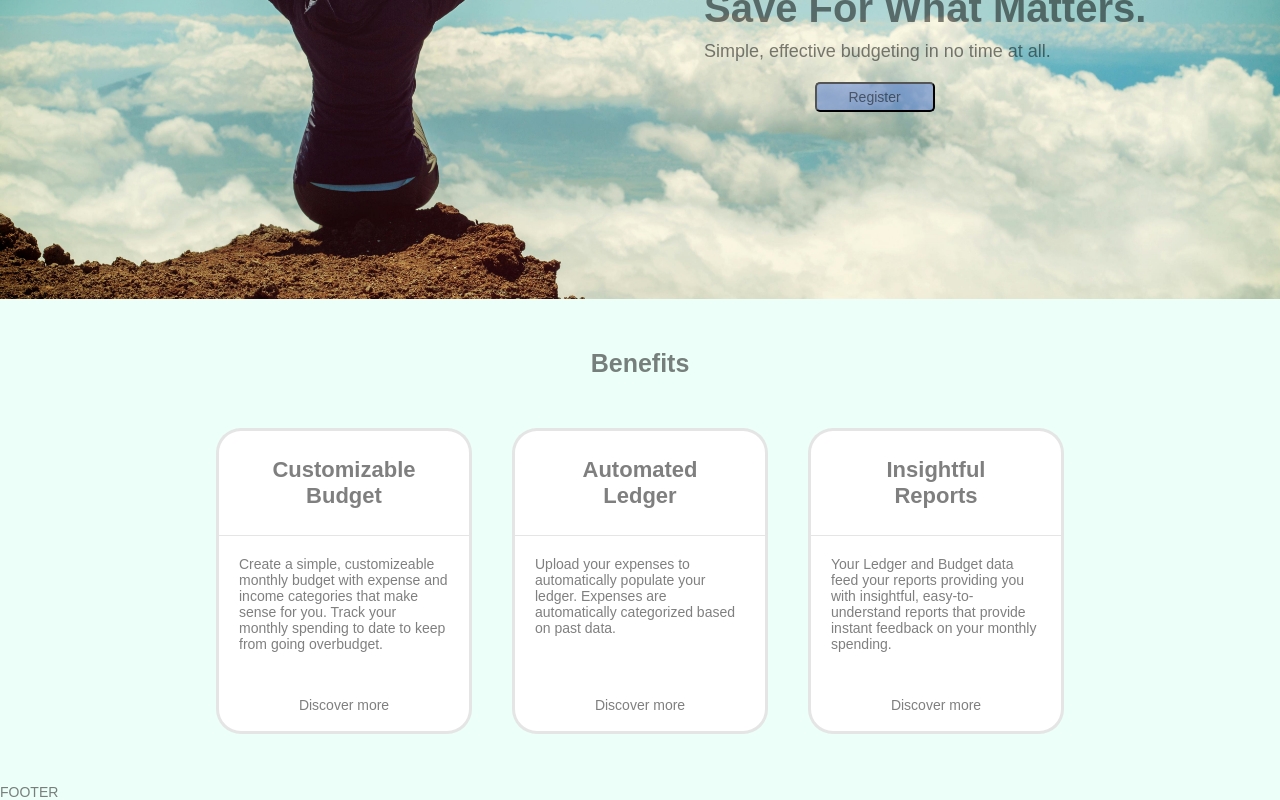
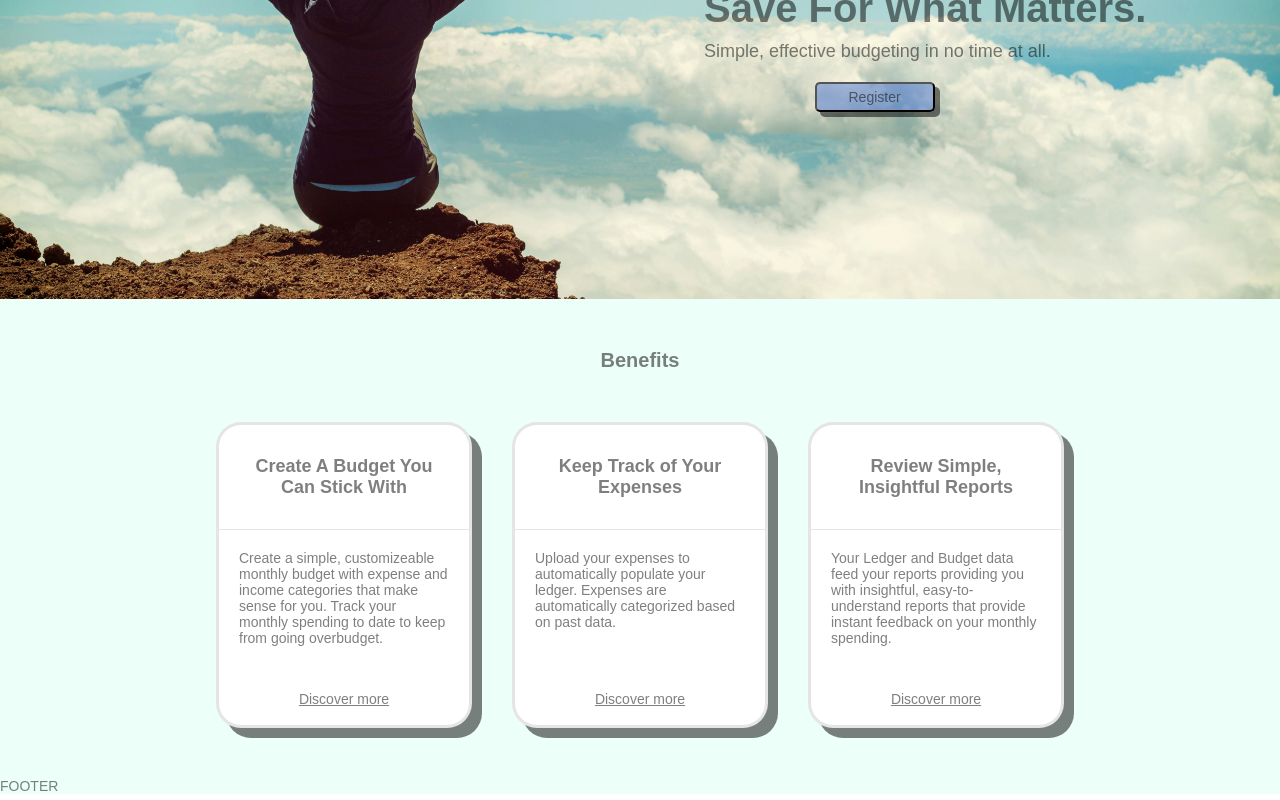
Before and after one commit to chrisgo2286/budget-app-frontend, a React (Create React App) app: page / in a window 1280 px wide. Shown: the part 271-1071 px from the top of the page. Built offline with nearby package versions, Linux system fonts and the light colour scheme.

Commit message:
Worked on services

```diff
--- a/src/components/home/hero.jsx
+++ b/src/components/home/hero.jsx
@@ -1,6 +1,9 @@
+import { useNavigate } from 'react-router-dom';
 import heroImage from '../../assets/hero.jpg';
 
 export default function Hero () {
+    const navigate = useNavigate();
+
     return (
         <section
             className="hero"
@@ -9,7 +12,11 @@ export default function Hero () {
             <div className='hero-content'>
                 <div className="headline">Save For What Matters.</div>
                 <div className="headline-detail">Simple, effective budgeting in no time at all.</div>
-                <button className="cta">Register</button>
+                <button
+                    className="cta"
+                    onClick={() => navigate('/registration')}>
+                    Register
+                </button>
             </div>
         </section>
     )
--- a/src/components/home/home.css
+++ b/src/components/home/home.css
@@ -1,6 +1,6 @@
 .home {
     height: 100%;
-    background-color: rgba(127, 255, 212, 0.137);
+    background-color: var(--siteBGColor);
 }
 
 .hero {
@@ -37,6 +37,7 @@
     border-radius: 5px;
     width: 120px;
     height: 30px;
+    box-shadow: 5px 5px;
 }
 
 .cta:hover {
--- a/src/components/home/services.css
+++ b/src/components/home/services.css
@@ -7,7 +7,7 @@
 }
 
 .services-header {
-    font-size: 25px;
+    font-size: 20px;
     font-weight: bold;
     margin-bottom: 50px;
 }
--- a/src/components/home/services.jsx
+++ b/src/components/home/services.jsx
@@ -1,3 +1,4 @@
+import { Link } from 'react-router-dom';
 import Card from "../miscComponents/card/card"
 import './services.css';
 
@@ -7,31 +8,31 @@ export default function Services () {
             <div className="services-header">Benefits</div>
             <div className="cards">
                 <Card
-                    headlineText="Customizable Budget"
+                    headlineText="Create A Budget You Can Stick With"
                     detailText={
                         "Create a simple, customizeable monthly budget with " +
                         "expense and income categories that make sense for you. " +
                         "Track your monthly spending to date to keep from going " +
                         "overbudget."
                     }
-                    link="Discover more" />
+                    link={<Link to='/registration'>Discover more</Link>} />
                 <Card
-                    headlineText="Automated Ledger"
+                    headlineText="Keep Track of Your Expenses"
                     detailText={
                         "Upload your expenses to automatically populate your " +
                         "ledger. Expenses are automatically categorized based " +
                         "on past data."
                     }
-                    link="Discover more" />
+                    link={<Link to='/registration'>Discover more</Link>} />
                 <Card
-                    headlineText="Insightful Reports"
+                    headlineText="Review Simple, Insightful Reports"
                     detailText={
                         "Your Ledger and Budget data feed your reports " +
                         "providing you with insightful, easy-to-understand " +
                         "reports that provide instant feedback on your monthly " +
                         "spending."
                     }
-                    link="Discover more" />
+                    link={<Link to='/registration'>Discover more</Link>} />
             </div>
 
         </section>
--- a/src/components/miscComponents/card/card.css
+++ b/src/components/miscComponents/card/card.css
@@ -1,5 +1,6 @@
 .card {
     border: 3px solid var(--siteBorderColor);
+    box-shadow: 10px 10px;
     display: flex;
     flex-direction: column;
     height: 300px;
@@ -13,7 +14,7 @@
     display: flex;
     text-align: center;
     align-items: center;
-    font-size: 22px;
+    font-size: 18px;
     padding: 0px 35px;
     font-weight: bold;
     height: 40%;
--- a/src/components/navbar/navbarFunctions.jsx
+++ b/src/components/navbar/navbarFunctions.jsx
@@ -37,7 +37,7 @@ export function siteLinksLoggedIn () {
 export function siteLinksLoggedOut () {
     return (
         <React.Fragment>
-            <Link to='/login'>Home</Link>
+            <Link to='/'>Home</Link>
             <Link to='/login'>Budget</Link>
             <Link to='/login'>Ledger</Link>
         </React.Fragment>
--- a/src/components/registration/registration.css
+++ b/src/components/registration/registration.css
@@ -1,3 +1,7 @@
+main {
+    background-color: var(--siteBGColor);
+}
+
 .registration {
     display: grid;
     grid-template-columns: repeat(3, 1fr);
@@ -61,7 +65,7 @@
     cursor: pointer;
 }
 
-.registration-btn {
+/* .registration-btn {
     grid-area: register-btn;
     color: white;
     background-color: var(--thirdColor);
@@ -75,4 +79,20 @@
 .registration-btn:hover {
     background-color: var(--fourthColor);
     cursor: pointer;
+} */
+
+.registration-btn {
+    grid-area: register-btn;
+    margin: 20px 0px 0px 25%;
+    color: var(--siteFontColor);
+    background-color: var(--thirdColor);
+    border-radius: 5px;
+    width: 120px;
+    height: 30px;
+    box-shadow: 5px 5px;
 }
+
+.registration-btn:hover {
+    background-color: var(--secondColor);
+    cursor: pointer;
+}
--- a/src/components/registration/registration.jsx
+++ b/src/components/registration/registration.jsx
@@ -54,6 +54,7 @@ export default function Registration () {
     }
 
     return (
+        <main>
             <div className="registration" data-cy='registration'>
                 <Validation errors={ errors } />
                 <NewUserFields
@@ -61,5 +62,7 @@ export default function Registration () {
                     setFields={ setCredentials }
                     handleSubmit={ handleSubmit }/>
             </div>
+        </main>
+
     )
 }
--- a/src/index.css
+++ b/src/index.css
@@ -10,6 +10,7 @@
   --fourthColor: #142d4c;
   --navBGColor: #25b4b977;
   --cardColor: #2ab92534;
+  --siteBGColor: rgba(127, 255, 212, 0.137);
 }
 
 * {
```
Lines whose indentation alone changed are shown as unchanged.
